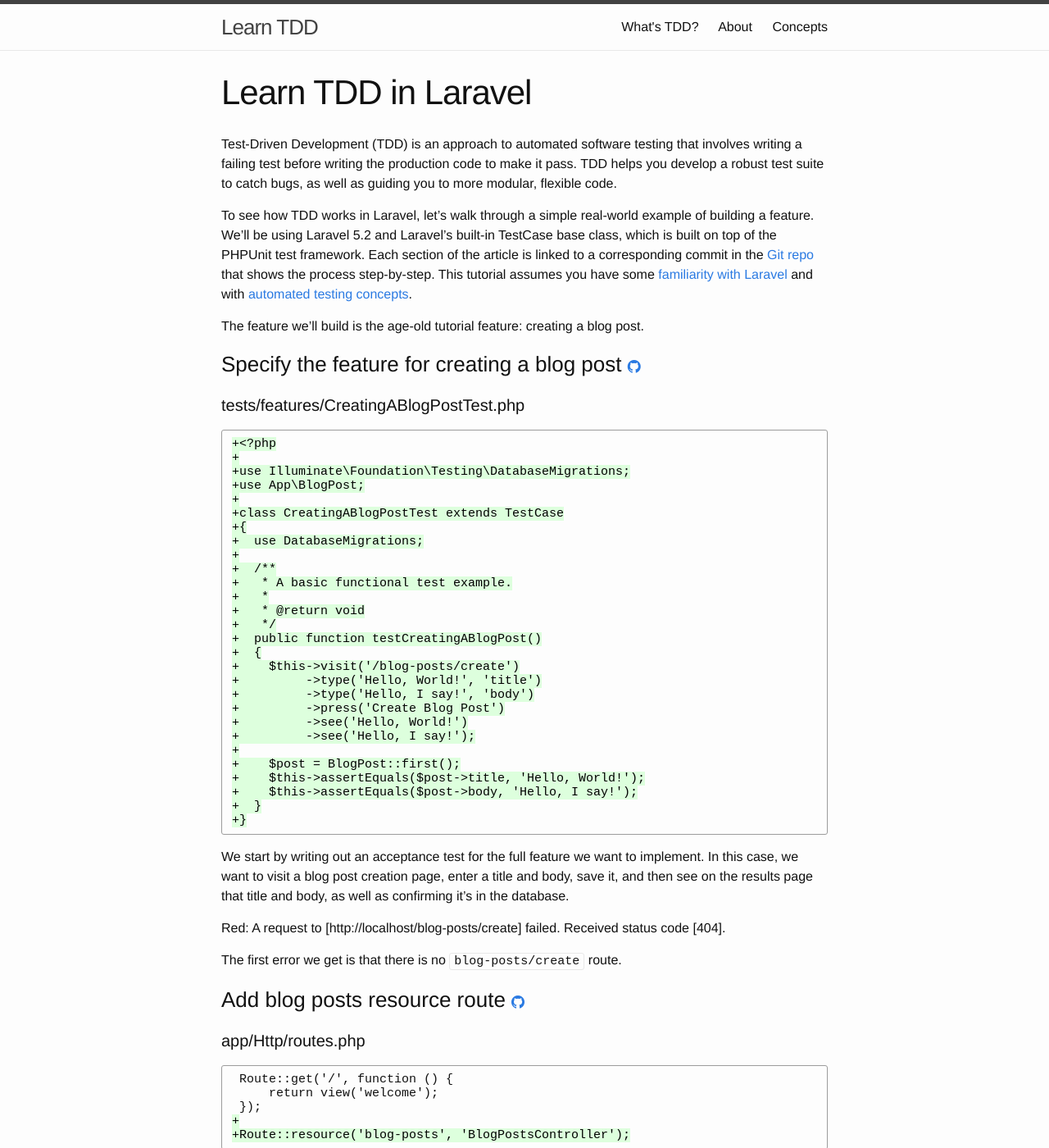
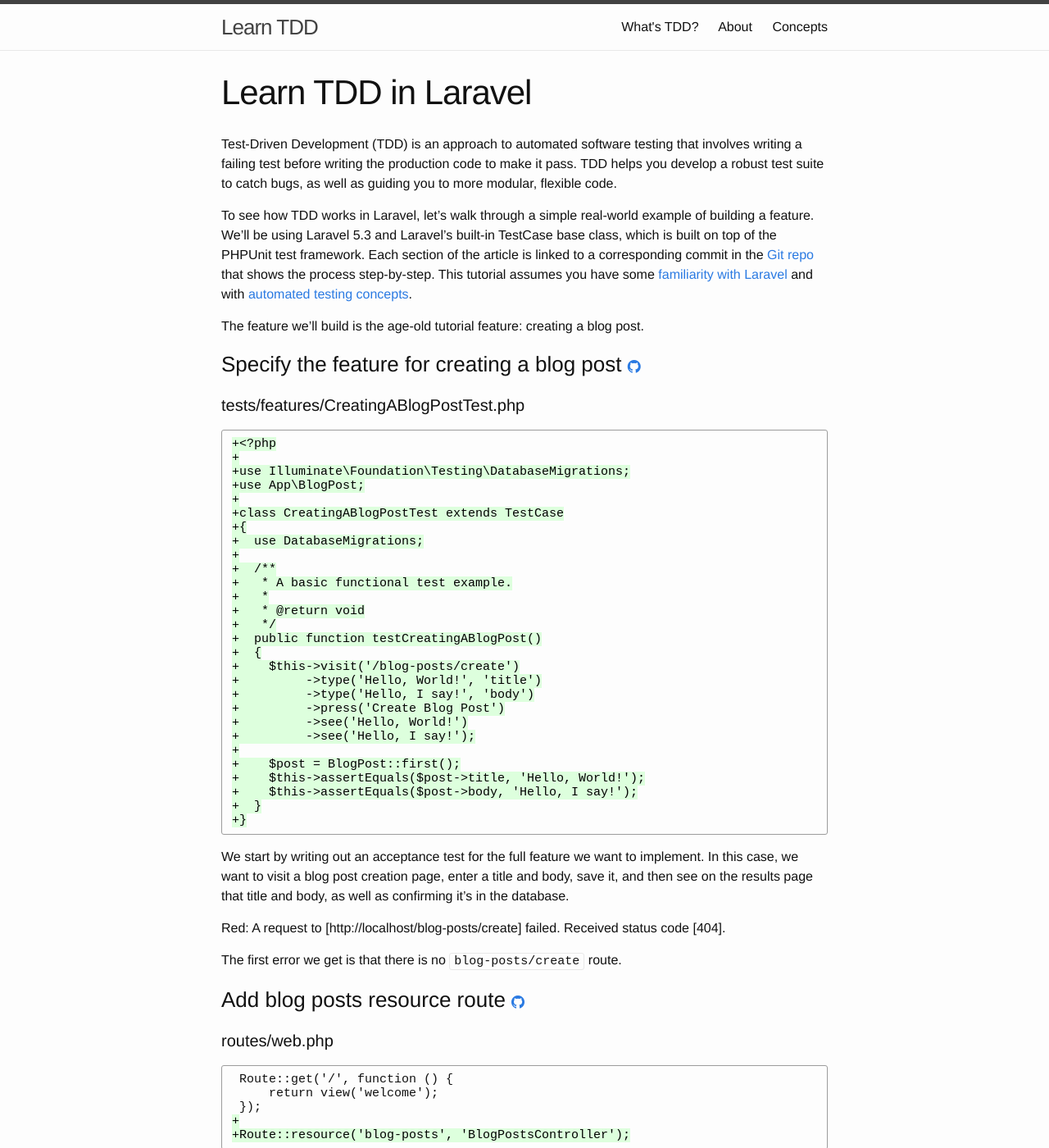
Before and after one commit to learn-tdd-in/learntdd.in, a Jekyll site: the page built from laravel/index.md, in a window 1280 px wide and 1400 px high. Shown: the whole window at 82% size. Built offline with Jekyll 4.4.1, drawn with Linux system fonts in a browser that asks for light colours; some of the changed lines change nothing that is shown; some of the changed text lies outside the part shown.

Commit message:
Update Laravel to 5.3

````diff
--- a/laravel/_commits.md
+++ b/laravel/_commits.md
@@ -1,4 +1,4 @@
-### Specify the feature for creating a blog post [<span class="octicon octicon-mark-github"></span>](https://github.com/learn-tdd-in/laravel/commit/c03e62ca11d418eb18e4b0048d874df2f2419215)
+### Specify the feature for creating a blog post [<span class="octicon octicon-mark-github"></span>](https://github.com/learn-tdd-in/laravel/commit/cc5f9f7b04ebd18d196e928905d58d0d8f381d07)
 
 #### tests/features/CreatingABlogPostTest.php
 
@@ -40,9 +40,9 @@
 The first error we get is that there is no `blog-posts/create` route.
 
 
-### Add blog posts resource route [<span class="octicon octicon-mark-github"></span>](https://github.com/learn-tdd-in/laravel/commit/6c7a79ba402d114cc4d1c1a30134e91d8fbe061c)
+### Add blog posts resource route [<span class="octicon octicon-mark-github"></span>](https://github.com/learn-tdd-in/laravel/commit/c2dec8a3b9ea9c212a0bab40fdfb4763a4da3c3a)
 
-#### app/Http/routes.php
+#### routes/web.php
 
 ```diff
 {% raw %} Route::get('/', function () {
@@ -59,7 +59,7 @@
 The next error we get is that that controller doesn't exist.
 
 
-### Add empty blog posts controller [<span class="octicon octicon-mark-github"></span>](https://github.com/learn-tdd-in/laravel/commit/ccc31346e194b4c8150ef87ef46a84b71b74372b)
+### Add empty blog posts controller [<span class="octicon octicon-mark-github"></span>](https://github.com/learn-tdd-in/laravel/commit/acd94f418e2cd85f6ec2ae3cb9f4a4b6c2d3b1ea)
 
 #### app/Http/Controllers/BlogPostsController.php
 
@@ -80,7 +80,7 @@
 The acceptance test can now find the controller, but not a "create" action on it.
 
 
-### Add `create` action to blog posts controller [<span class="octicon octicon-mark-github"></span>](https://github.com/learn-tdd-in/laravel/commit/2c9a97e56dbc815b5e8f7e9a3bf650d36a4a60e4)
+### Add `create` action to blog posts controller [<span class="octicon octicon-mark-github"></span>](https://github.com/learn-tdd-in/laravel/commit/3fa310c7a1eb91a3535471e53c5d28e101a18c55)
 
 #### app/Http/Controllers/BlogPostsController.php
 
@@ -102,7 +102,7 @@
 Laravel is now able to render the create page, but when the test looks for a "Title" field to fill in, it can't find one, because we haven't rendered any output yet.
 
 
-### Add form template with fields and submit button [<span class="octicon octicon-mark-github"></span>](https://github.com/learn-tdd-in/laravel/commit/599e5b635a270469c64c91a64e71252f758ebd90)
+### Add form template with fields and submit button [<span class="octicon octicon-mark-github"></span>](https://github.com/learn-tdd-in/laravel/commit/f71d9f4ba331388418b0cb41cffe27f10eda7163)
 
 #### app/Http/Controllers/BlogPostsController.php
 
@@ -123,10 +123,10 @@
 ```diff
 {% raw %}     "type": "project",
      "require": {
-         "php": ">=5.5.9",
--        "laravel/framework": "5.2.*"
-+        "laravel/framework": "5.2.*",
-+        "laravelcollective/html": "5.2.*"
+         "php": ">=5.6.4",
+-        "laravel/framework": "5.3.*"
++        "laravel/framework": "5.3.*",
++        "laravelcollective/html": "5.3.*"
      },
      "require-dev": {
          "fzaninotto/faker": "~1.4",{% endraw %}
@@ -184,7 +184,7 @@
 The next error we get is that the `$post` variable we attempt to pass into the form doesn't exist.
 
 
-### Add blog post variable assignment in controller [<span class="octicon octicon-mark-github"></span>](https://github.com/learn-tdd-in/laravel/commit/f7b0c44735bc131675b3836511f725403eac6288)
+### Add blog post variable assignment in controller [<span class="octicon octicon-mark-github"></span>](https://github.com/learn-tdd-in/laravel/commit/e15984a72fe0c4bafeb2cf937bcbf3ec37820d79)
 
 #### app/Http/Controllers/BlogPostsController.php
 
@@ -211,7 +211,7 @@
 Next we get an error that the `BlogPost` class doesn't exist yet.
 
 
-### Add blog post model [<span class="octicon octicon-mark-github"></span>](https://github.com/learn-tdd-in/laravel/commit/80039b94a7a8c58cdcbf641bfc267cace3d1bf5b)
+### Add blog post model [<span class="octicon octicon-mark-github"></span>](https://github.com/learn-tdd-in/laravel/commit/27a52b6f9da502724f60eb81302264640525f448)
 
 #### app/BlogPost.php
 
@@ -235,7 +235,7 @@
 The next error is that there is no `store` action configured on the controller.
 
 
-### Add store method to blog posts controller [<span class="octicon octicon-mark-github"></span>](https://github.com/learn-tdd-in/laravel/commit/cf9d0250c717c2aa1f7a9d8d52ce1eade63bee6a)
+### Add store method to blog posts controller [<span class="octicon octicon-mark-github"></span>](https://github.com/learn-tdd-in/laravel/commit/026851f35f9df5863dc862f77531fba1f4dcc446)
 
 #### app/Http/Controllers/BlogPostsController.php
 
@@ -255,7 +255,7 @@
 There is now a `store` action on the controller, but when the test attempts to look for content on the page, there is no content rendered.
 
 
-### Render store page [<span class="octicon octicon-mark-github"></span>](https://github.com/learn-tdd-in/laravel/commit/ff2122802e97fa27a36b2fbf7891194e53ea7785)
+### Render store page [<span class="octicon octicon-mark-github"></span>](https://github.com/learn-tdd-in/laravel/commit/90afc3c3c7a7bdcd305aaf3297ea4036b58da269)
 
 #### app/Http/Controllers/BlogPostsController.php
 
@@ -284,7 +284,7 @@
 Now that content is showing up, the test fails when it can't find the post title on the page.
 
 
-### Render blog post on store page [<span class="octicon octicon-mark-github"></span>](https://github.com/learn-tdd-in/laravel/commit/297adfd6229777cd7ca7392da6ccfe8e16a1665d)
+### Render blog post on store page [<span class="octicon octicon-mark-github"></span>](https://github.com/learn-tdd-in/laravel/commit/0d7beec8adab25ffdad87b6330380308f4ea5f7f)
 
 #### resources/views/blog-posts/store.blade.php
 
@@ -304,7 +304,7 @@
 Now we get an error that there is no `$blogPost` variable sent to the view template.
 
 
-### Creates blog post for the view [<span class="octicon octicon-mark-github"></span>](https://github.com/learn-tdd-in/laravel/commit/023d9d3e378eb6bece73531e4eada36e3cf47068)
+### Create blog post for the view [<span class="octicon octicon-mark-github"></span>](https://github.com/learn-tdd-in/laravel/commit/d499ee22ca5ae57d3aefae965e17007cb9037a58)
 
 #### app/Http/Controllers/BlogPostsController.php
 
@@ -337,7 +337,7 @@
 There's a problem with the mass assignment, though: the model throws an exception because by default it disallows mass assignment for all fields.
 
 
-### Specify the model should allow mass assignment [<span class="octicon octicon-mark-github"></span>](https://github.com/learn-tdd-in/laravel/commit/35d3f5006167e4a49c2a80e6893d92bcd0d63efe)
+### Specify the model should allow mass assignment [<span class="octicon octicon-mark-github"></span>](https://github.com/learn-tdd-in/laravel/commit/9b0923f99903e82932dbb3a92b10932e48a0474d)
 
 #### tests/models/BlogPostTest.php
 
@@ -368,7 +368,7 @@
 Inner Red: Illuminate\Database\Eloquent\MassAssignmentException: title
 
 
-### Allow title and body to be mass-assigned [<span class="octicon octicon-mark-github"></span>](https://github.com/learn-tdd-in/laravel/commit/e10d5ce5c4c77eff2fc8bccaa9cbb0e188012733)
+### Allow title and body to be mass-assigned [<span class="octicon octicon-mark-github"></span>](https://github.com/learn-tdd-in/laravel/commit/00967e32e752465bc83240ff9c40c0404baa9935)
 
 #### app/BlogPost.php
 
@@ -405,7 +405,7 @@
 Now the unit test is satisfied, and the acceptance test throws an exception that the table for the model is not found. We're finally hitting the database!
 
 
-### Create blog posts table [<span class="octicon octicon-mark-github"></span>](https://github.com/learn-tdd-in/laravel/commit/3bfc5b36a4d5dde20fb06298ce5ed29eeb6135ba)
+### Create blog posts table [<span class="octicon octicon-mark-github"></span>](https://github.com/learn-tdd-in/laravel/commit/06ad66a255406804a1b0f79ec0d9f0b40bc05c66)
 
 #### database/migrations/2016_06_10_205256_create_blog_posts_table.php
 
@@ -451,7 +451,7 @@
 Now that the acceptance test is able to access a `blog_posts` table, it gives this unhelpful message. What's going on is that the `BlogPost::first()` call returns null, because no post is actually saved to the database.
 
 
-### Save blog post to database [<span class="octicon octicon-mark-github"></span>](https://github.com/learn-tdd-in/laravel/commit/d7d9c16151bf0f1cfbf06bbe0371f7ce2840d990)
+### Save blog post to database [<span class="octicon octicon-mark-github"></span>](https://github.com/learn-tdd-in/laravel/commit/ed255ea1b1673ee6b5c5a964e00b455fbb3bd194)
 
 #### app/Http/Controllers/BlogPostsController.php
 
--- a/laravel/index.md
+++ b/laravel/index.md
@@ -4,7 +4,7 @@
 
 {% include tutorial-intro.md %}
 
-To see how TDD works in Laravel, let's walk through a simple real-world example of building a feature. We'll be using Laravel 5.2 and Laravel's built-in TestCase base class, which is built on top of the PHPUnit test framework. Each section of the article is linked to a corresponding commit in the [Git repo](https://github.com/learn-tdd-in/laravel) that shows the process step-by-step. This tutorial assumes you have some [familiarity with Laravel](https://laravel.com/docs/5.2) and with [automated testing concepts](/concepts).
+To see how TDD works in Laravel, let's walk through a simple real-world example of building a feature. We'll be using Laravel 5.3 and Laravel's built-in TestCase base class, which is built on top of the PHPUnit test framework. Each section of the article is linked to a corresponding commit in the [Git repo](https://github.com/learn-tdd-in/laravel) that shows the process step-by-step. This tutorial assumes you have some [familiarity with Laravel](https://laravel.com/docs/5.3) and with [automated testing concepts](/concepts).
 
 The feature we'll build is the age-old tutorial feature: creating a blog post.
 
````
Also changed, not shown: 1 other file.
